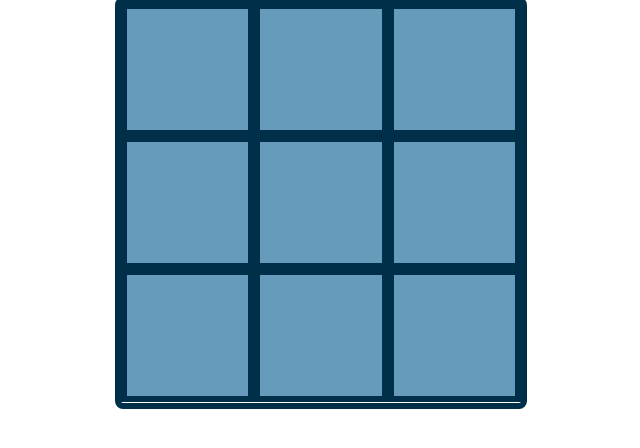
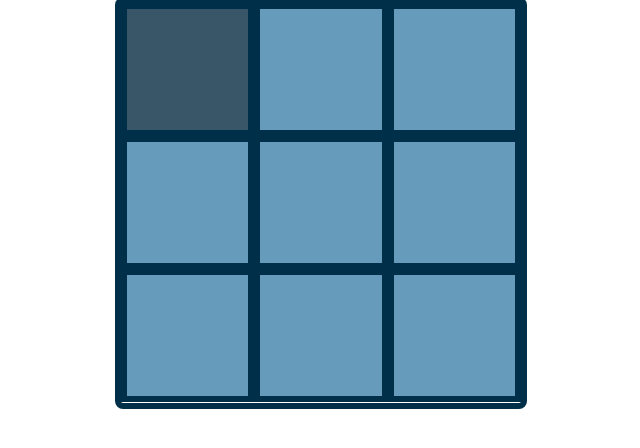
Before and after one commit to xsnok/tic-tac-toe-top, a plain HTML site: page index.html in a window 1280 px wide. In both pictures the pointer is over the button 506 px from the left and 285 px from the top of the page. Shown: the part 216-664 px from the top of the page, without its empty margins (319-959 px from the left). Drawn offline with Linux system fonts and the light colour scheme.

Commit message:
Add hover color change to board-box

```diff
--- a/static/style.css
+++ b/static/style.css
@@ -39,3 +39,7 @@ body {
     font-size: 4rem;
     color: white;
 }
+
+.board-box:hover {
+    background-color: #395668;
+}
```
